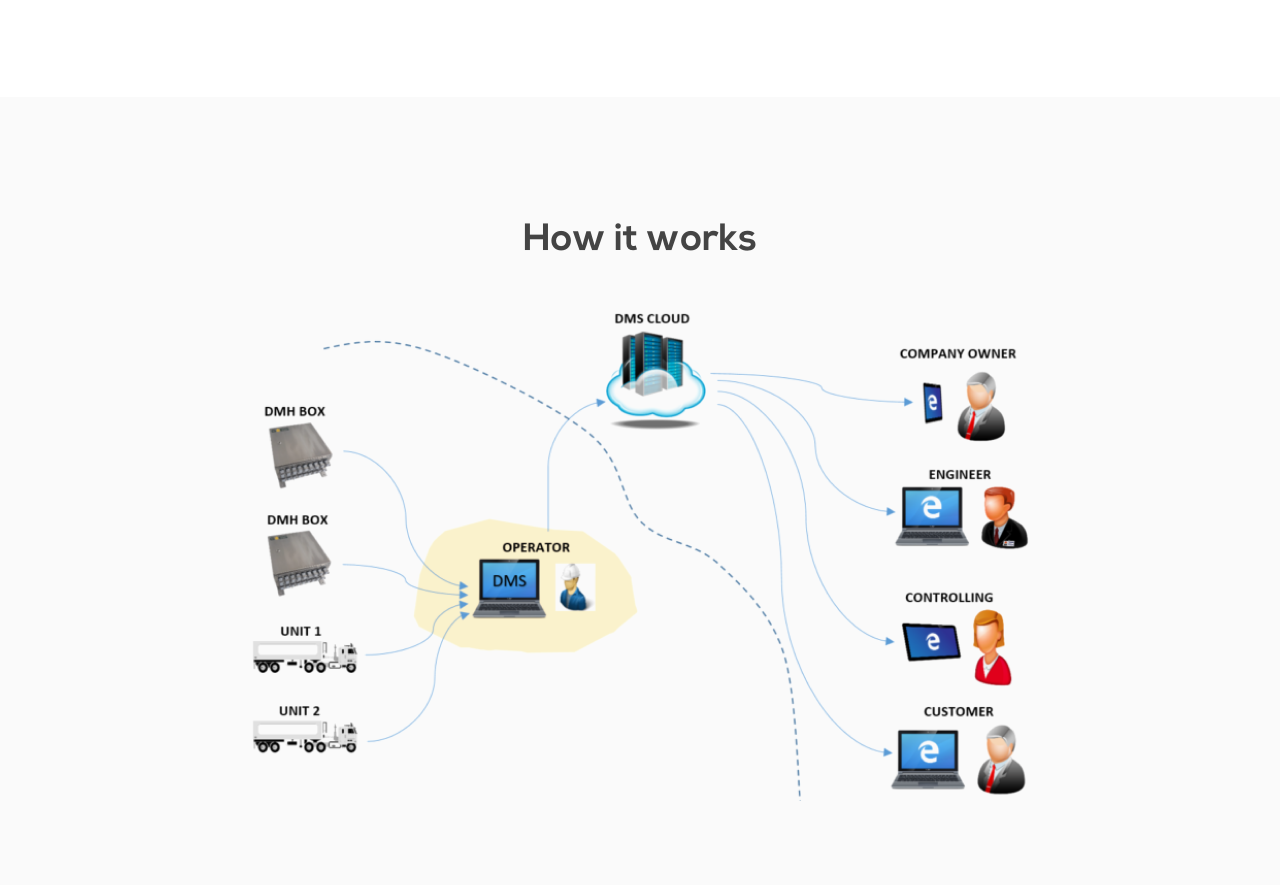
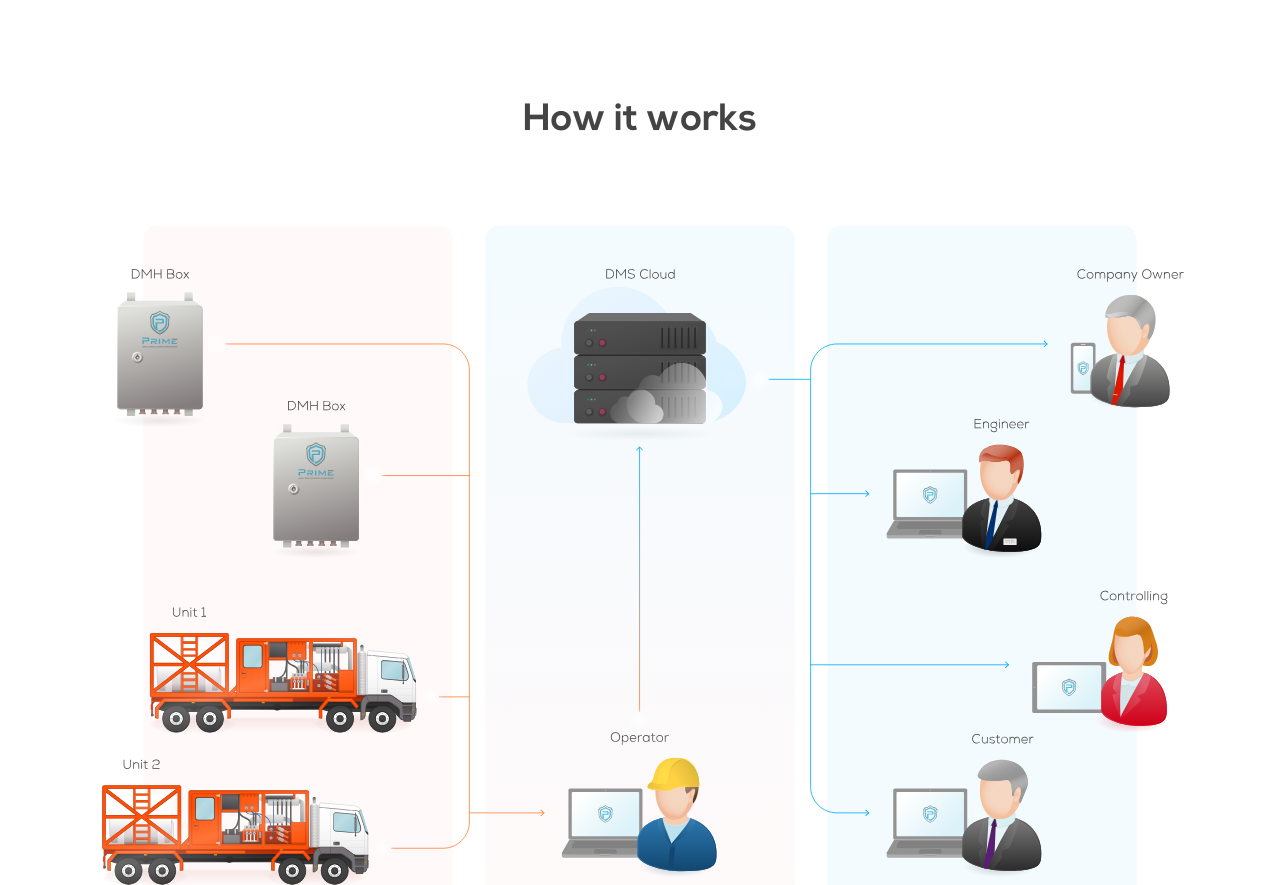
Before and after one commit to mischtschuk/dms-landing, a Gatsby site: page / in a window 1280 px wide. Shown: the part 1711-2596 px from the top of the page. Built offline with nearby package versions, Linux system fonts and the light colour scheme; Gatsby itself is replaced by a stand-in of ours.

Commit message:
animated svg

```diff
--- a/src/assets/scss/dms-frame/_dms-frame.scss
+++ b/src/assets/scss/dms-frame/_dms-frame.scss
@@ -141,7 +141,7 @@
 }
 
 .howItWorksSlide {
-  padding: 120px 0;
+  padding: 0;
   .howItWorksImg {
     img {
       display: block;
--- a/src/pages/index.js
+++ b/src/pages/index.js
@@ -3,7 +3,7 @@ import React from "react"
 import Layout from "../components/layouts/layout"
 import SEO from "../components/seo"
 
-import ChartImg from '../assets/img/chartdms.png'
+import ChartImg from '../assets/img/Chart-Animated-Fixed-Size.svg'
 import As1 from '../assets/img/as1.svg'
 import As2 from '../assets/img/as2.svg'
 import As3 from '../assets/img/as3.svg'
@@ -112,7 +112,7 @@ const IndexPage = () => (
                 </ul>
             </div>
         </div>
-        <div className="slide gray howItWorksSlide">
+        <div className="slide howItWorksSlide">
             <div className="mainContainer fluid">
                 <h2 className="slideTitle text-center">How it works</h2>
                 <div className="howItWorksImg">
```
Also changed, not shown: src/assets/img/Chart-Animated-Fixed-Size.svg (added).
